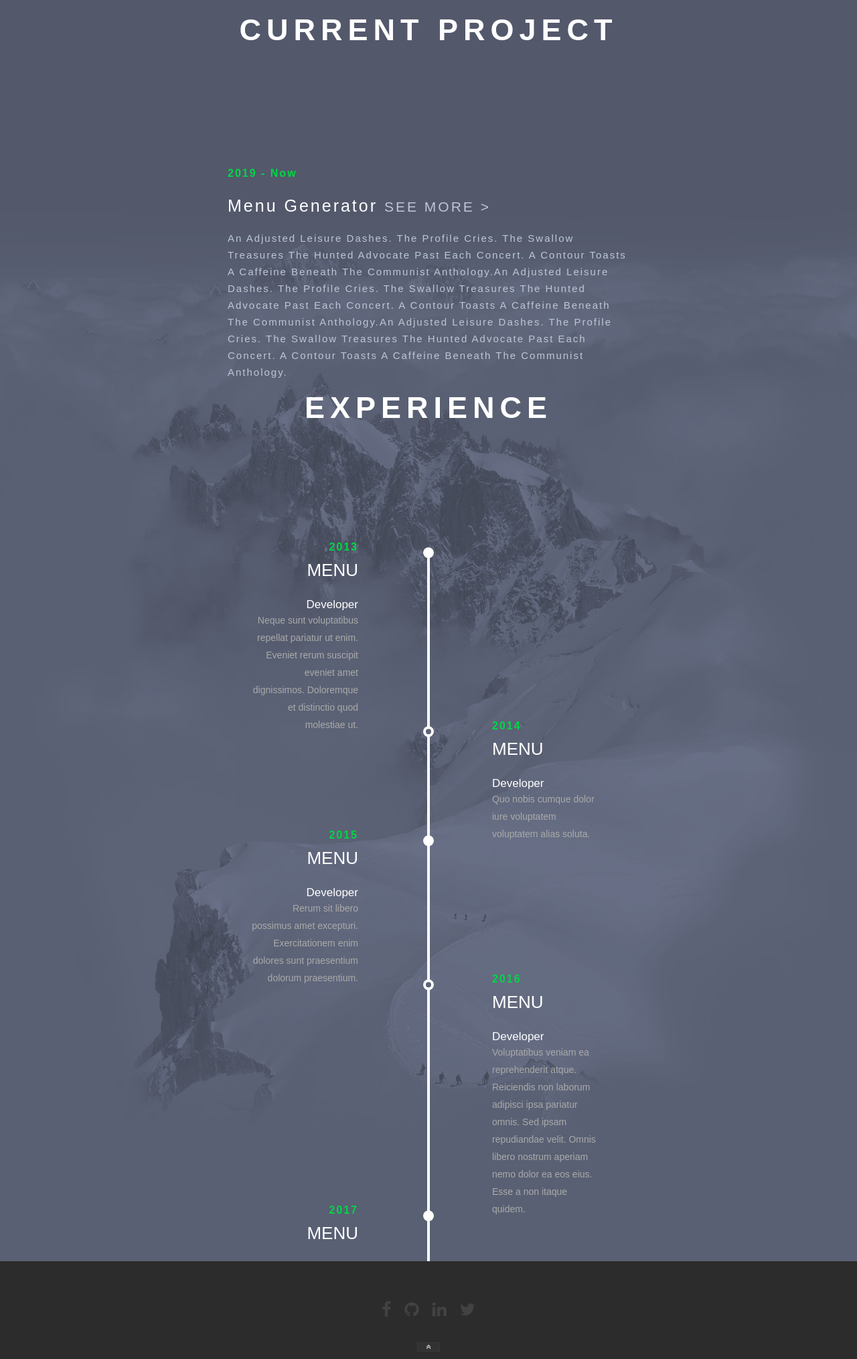
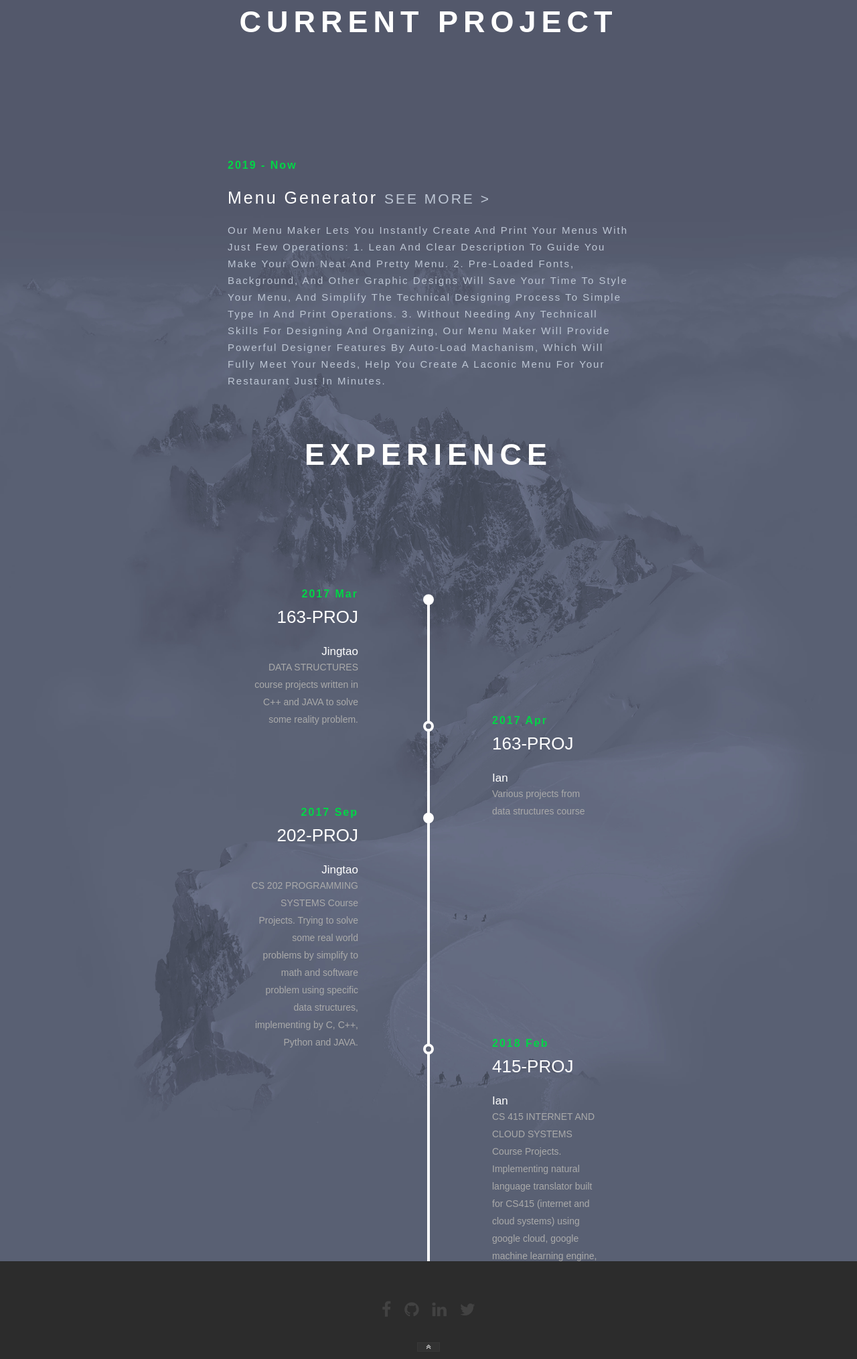
Before and after one commit to Jingtao1995/465Project_homepage, a website: page index.html in a window 1280 px wide. Shown: the part 1875-3904 px from the top of the page at 67% size. Drawn offline with nearby package versions, Linux system fonts and the light colour scheme; a script that the page names is missing.

Commit message:
complete description block

```diff
--- a/index.html
+++ b/index.html
@@ -187,13 +187,16 @@
                             <span class="dim"><a href="../menu/index.html"> SEE MORE &gt;</a></span
                         </h3>
                         <p>
-                            An adjusted leisure dashes. The profile cries. The swallow treasures the
-                            hunted advocate past each concert. A contour toasts a caffeine beneath the communist
-                            anthology.An
-                            adjusted leisure dashes. The profile cries. The swallow treasures the hunted advocate
-                            past each concert. A contour toasts a caffeine beneath the communist anthology.An
-                            adjusted leisure dashes. The profile cries. The swallow treasures the hunted advocate
-                            past each concert. A contour toasts a caffeine beneath the communist anthology.
+                            Our menu maker lets you instantly create and print your menus with just
+                            few operations:
+                            1. Lean and clear description to guide you make your own neat and pretty menu.
+                            2. Pre-loaded fonts, background, and other graphic designs will save your time
+                               to style your menu, and simplify the technical designing process to simple
+                               type in and print operations.
+                            3. Without needing any technicall skills for designing and organizing, our menu
+                               maker will provide powerful designer features by auto-load machanism, which
+                               will fully meet your needs, help you create a laconic Menu For Your Restaurant
+                               Just In Minutes.
                         </p>
                     </div>
                     <!-- End Project container -->
@@ -212,67 +215,76 @@
                         <div class="timeline ">
                             <div class="entries">
                                 <div class="entry">
-                                    <div class="time">2013</div>
-                                    <div class="title">menu</div>
-                                    <div class="sub_title">Developer</div>
+                                    <div class="time">2017 Mar</div>
+                                    <div class="title">163-PROJ</div>
+                                    <div class="sub_title">Jingtao</div>
                                     <div class="body">
-                                        <p>Neque sunt voluptatibus repellat pariatur ut enim. Eveniet rerum suscipit
-                                            eveniet amet dignissimos. Doloremque et distinctio quod molestiae ut.</p>
+                                        <p>
+                                            DATA STRUCTURES course projects written in C++ and JAVA to solve some reality problem.
+                                        </p>
                                     </div>
                                 </div>
                                 <div class="entry">
-                                    <div class="time">2014</div>
-                                    <div class="title">menu</div>
-                                    <div class="sub_title">Developer</div>
+                                    <div class="time">2017 Apr</div>
+                                    <div class="title">163-PROJ</div>
+                                    <div class="sub_title">Ian</div>
                                     <div class="body">
-                                        <p>Quo nobis cumque dolor iure voluptatem voluptatem alias soluta.</p>
+                                        <p>Various projects from data structures course</p>
                                     </div>
                                 </div>
                                 <div class="entry">
-                                    <div class="time">2015</div>
-                                    <div class="title">menu</div>
-                                    <div class="sub_title">Developer</div>
+                                    <div class="time">2017 Sep</div>
+                                    <div class="title">202-PROJ</div>
+                                    <div class="sub_title">Jingtao</div>
                                     <div class="body">
-                                        <p>Rerum sit libero possimus amet excepturi. Exercitationem enim dolores sunt
-                                            praesentium dolorum praesentium.</p>
+                                        <p>
+                                            CS 202 PROGRAMMING SYSTEMS Course Projects.
+                                            Trying to solve some real world problems by simplify to math and software
+                                            problem using specific data structures, implementing by C, C++, Python and JAVA.
+                                        </p>
                                     </div>
                                 </div>
                                 <div class="entry">
-                                    <div class="time">2016</div>
-                                    <div class="title">menu</div>
-                                    <div class="sub_title">Developer</div>
+                                    <div class="time">2018 Feb</div>
+                                    <div class="title">415-PROJ</div>
+                                    <div class="sub_title">Ian</div>
                                     <div class="body">
-                                        <p>Voluptatibus veniam ea reprehenderit atque. Reiciendis non laborum adipisci
-                                            ipsa pariatur omnis. Sed ipsam repudiandae velit. Omnis libero nostrum
-                                            aperiam nemo dolor ea eos eius. Esse a non itaque quidem.</p>
+                                        <p>
+                                            CS 415 INTERNET AND CLOUD SYSTEMS Course Projects.
+                                            Implementing natural language translator built for CS415 (internet and cloud systems)
+                                            using google cloud, google machine learning engine, flask, and other web technics.
+                                        </p>
                                     </div>
                                 </div>
                                 <div class="entry">
-                                    <div class="time">2017</div>
-                                    <div class="title">menu</div>
-                                    <div class="sub_title">Developer</div>
+                                    <div class="time">2018 Sep</div>
+                                    <div class="title">311-PROJ</div>
+                                    <div class="sub_title">Jingtao</div>
                                     <div class="body">
-                                        <p>VAdipisci totam omnis cum et suscipit excepturi et excepturi. Inventore
-                                            sequi sit ut aliquid. Modi aut dolores dignissimos.</p>
-                                        <p>Delectus facere officia consequuntur molestias deserunt illo. Placeat
-                                            laudantium beatae natus excepturi ab nihil voluptates.</p>
+                                        <p>
+                                            CS 311 COMPUTATIONAL STRUCTURES Course Projects.
+                                            Written in C at Portland State University.
+                                        </p>
                                     </div>
                                 </div>
                                 <div class="entry">
-                                    <div class="time">2018</div>
-                                    <div class="title">menu</div>
-                                    <div class="sub_title">Developer</div>
+                                    <div class="time">2019 Jan</div>
+                                    <div class="title">SORT ANALYSIS</div>
+                                    <div class="sub_title">Ian</div>
                                     <div class="body">
-                                        <p>Impedit dolorem commodi explicabo fugit aut alias voluptatem. Magnam earum
-                                            rerum quae dicta quibusdam aliquam ut.</p>
+                                        <p>
+                                            Selection sort, merge sort, and insertion sort time complexity analysis via python
+                                        </p>
                                     </div>
                                 </div>
                                 <div class="entry">
-                                    <div class="time">2019</div>
-                                    <div class="title">menu</div>
-                                    <div class="sub_title">Developer</div>
+                                    <div class="time">2019 Feb</div>
+                                    <div class="title">MALWARE ANALYSIS</div>
+                                    <div class="sub_title">Jingtao</div>
                                     <div class="body">
-                                        <p>Qui facere eos aut suscipit doloremque quos...</p>
+                                        <p>
+                                            CS 492/592: Malware Reverse Engineering...
+                                        </p>
                                     </div>
                                 </div>
                             </div>
```
